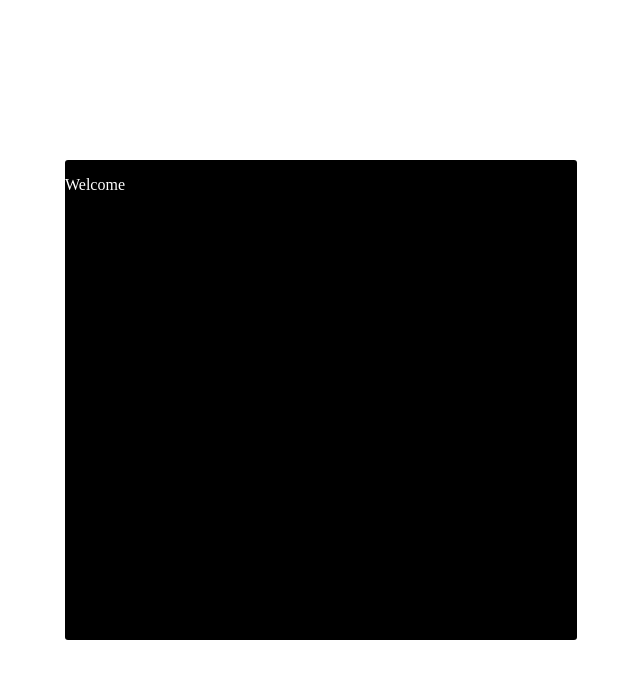
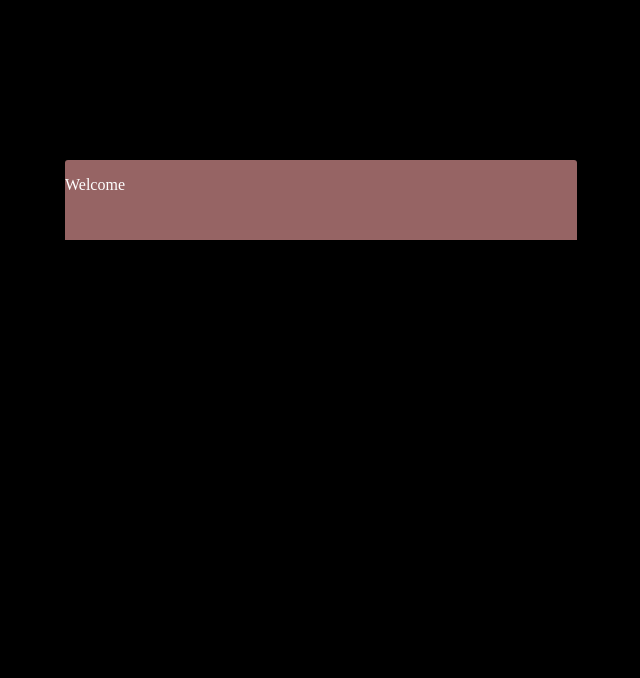
Before and after one commit to YotsubaBeat/yotsubabeat.github.io, a plain HTML site: page index.html in a window 1280 px wide. Shown: the whole page, without its empty margins (319-959 px from the left). Drawn offline with Linux system fonts and the light colour scheme.

Commit message:
Update index.html

```diff
--- a/index.html
+++ b/index.html
@@ -8,7 +8,18 @@
 #h1 {
     color: rgba(255,255,255,1.0);
 }
+#head {
+    width: 40vw;
+    background-color: rgba(150,100,100);
+    height: 10vh;
+    position: absolute;
+    margin: 0;
+    top: 0;
+    left: 0;
+    right: 0;
+}
 #container {
+    overflow: hidden;
     height: 60vh;
     width: 40vw;
     position: fixed;
@@ -20,4 +31,6 @@
     background-color: rgba(0,0,0,1.0);
     border-radius: 3px;
 }
+body {
+    background-color: rgba(0,0,0,1.0);
 </style>
```
